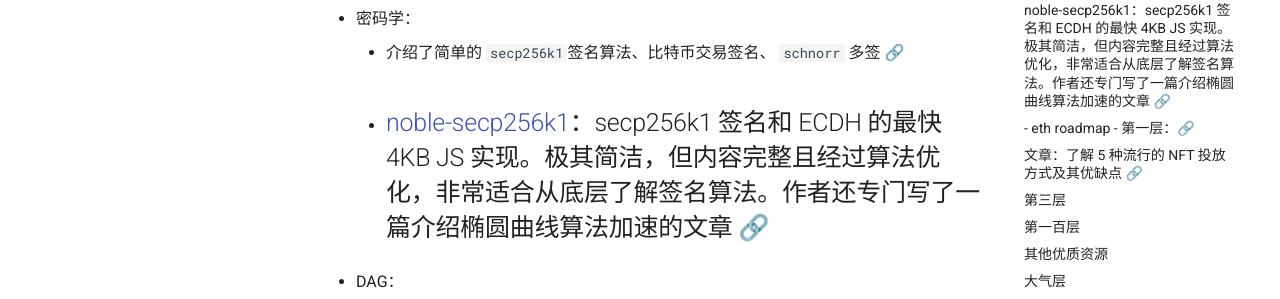
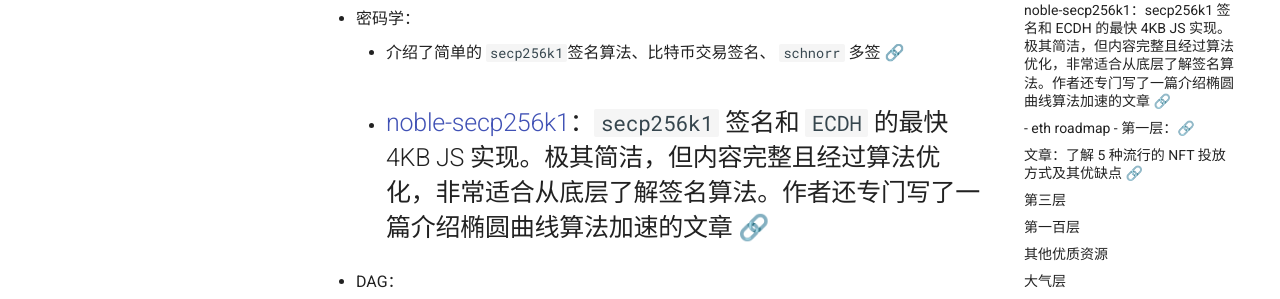
Before and after one commit to ZJUBCA/roadmap, an MkDocs documentation site: the page built from docs/index.md, in a window 1280 px wide and 900 px high, scrolled down 3771 px. Shown: the part 152-451 px from the top of the window. Built offline with MkDocs 1.6.1 and Material for MkDocs 9.7.7, drawn with Linux system fonts in a browser that asks for light colours.

```diff
--- a/docs/index.md
+++ b/docs/index.md
@@ -109,7 +109,7 @@
             -   eth-ewasm：[🔗](https://github.com/ewasm)
     -   密码学：
         -   介绍了简单的 `secp256k1`签名算法、比特币交易签名、 `schnorr` 多签 [🔗](https://www.btcstudy.org/2022/06/13/part-2-bitcoin-p2tr-transaction-breakdown/)
-        -   [noble-secp256k1](https://github.com/paulmillr/noble-secp256k1)：secp256k1 签名和 ECDH 的最快 4KB JS 实现。极其简洁，但内容完整且经过算法优化，非常适合从底层了解签名算法。作者还专门写了一篇介绍椭圆曲线算法加速的文章 [🔗](https://paulmillr.com/posts/noble-secp256k1-fast-ecc/)
+        -   [noble-secp256k1](https://github.com/paulmillr/noble-secp256k1)：`secp256k1` 签名和 `ECDH` 的最快 4KB JS 实现。极其简洁，但内容完整且经过算法优化，非常适合从底层了解签名算法。作者还专门写了一篇介绍椭圆曲线算法加速的文章 [🔗](https://paulmillr.com/posts/noble-secp256k1-fast-ecc/)
         -
     -   DAG：
         -   IOTA：[🔗](https://docs.iota.org/introduction)
```
